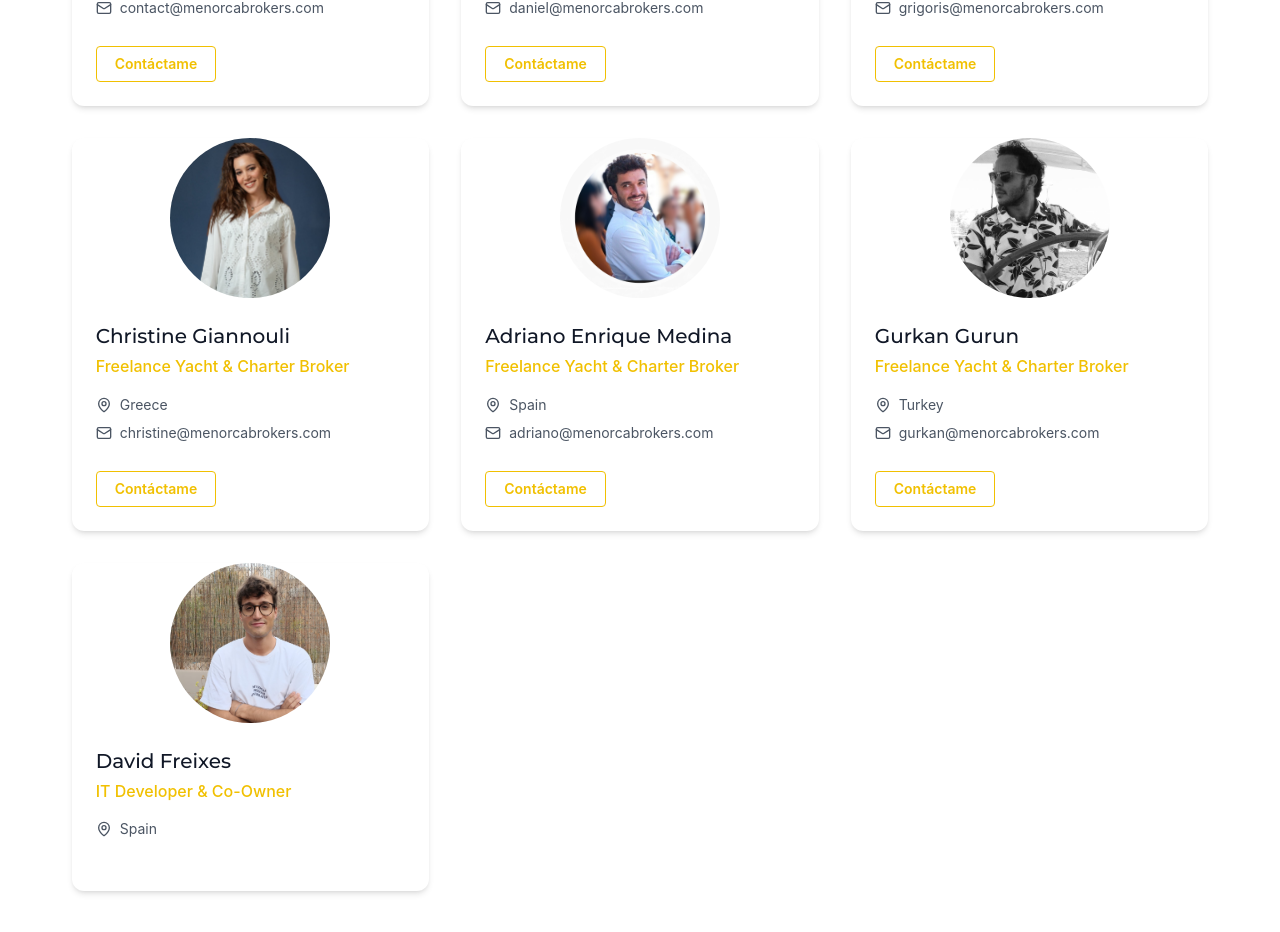
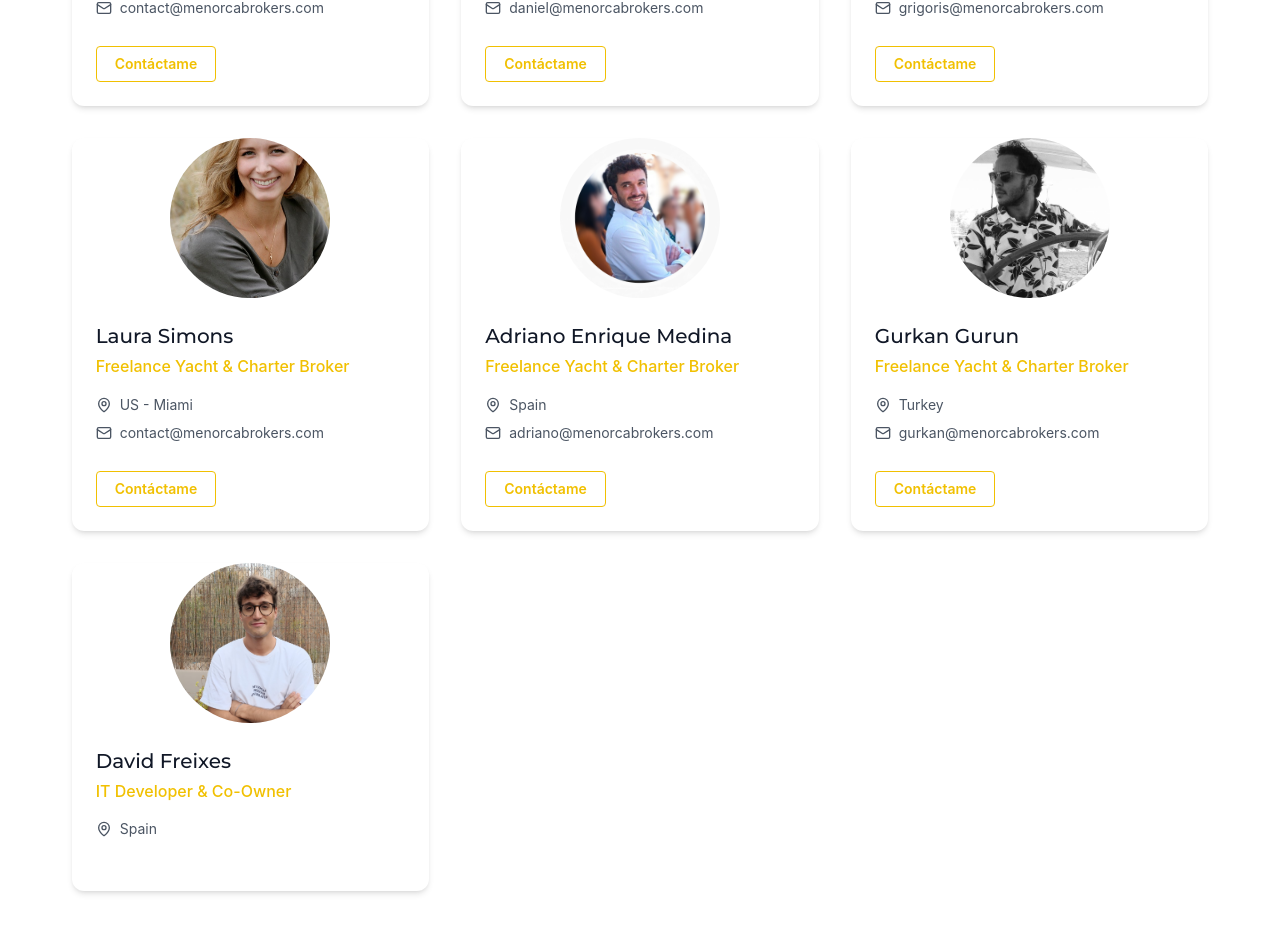
Before and after one commit to davidfreixes/myb, a Next.js app: page /quienes-somos in a window 1280 px wide. Shown: the part 995-1927 px from the top of the page. Built offline with nearby package versions, Linux system fonts and the light colour scheme.

Commit message:
feat: new team member laura simons

```diff
--- a/client/general/company/components/about-us.tsx
+++ b/client/general/company/components/about-us.tsx
@@ -37,11 +37,11 @@ const teamMembers = [
     image: "/img/team/grigoris-psomas.jpg",
   },
   {
-    name: "Christine Giannouli",
+    name: "Laura Simons",
     role: "Freelance Yacht & Charter Broker",
-    location: "Greece",
-    email: "christine@menorcabrokers.com",
-    image: "/img/team/christine-giannouli.jpg",
+    location: "US - Miami",
+    email: "contact@menorcabrokers.com",
+    image: "/img/team/laura-simons.jpg",
   },
   {
     name: "Adriano Enrique Medina",
```
Also changed, not shown: public/img/team/christine-giannouli.jpg (deleted), public/img/team/laura-simons.jpg (added).
